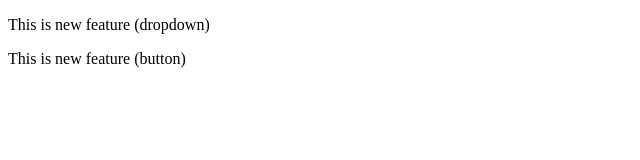
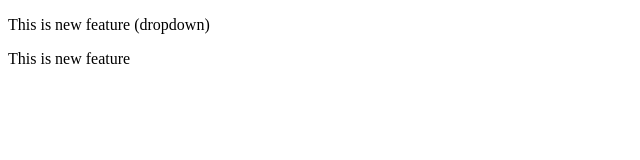
Before and after one commit to aditya8161/localrepo, a plain HTML site: page home.html in a window 1280 px wide. Shown: the full height of the page, 0-640 px from the left. Drawn offline with Linux system fonts and the light colour scheme.

Commit message:
add button check1

```diff
--- a/home.html
+++ b/home.html
@@ -7,6 +7,6 @@
 </head>
 <body>
     <p>This is new feature (dropdown)</p>
-    <p>This is new feature (button)</p>
+    <p>This is new feature </p>
 </body>
 </html>
```
